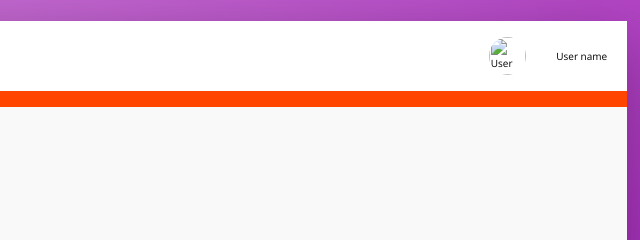
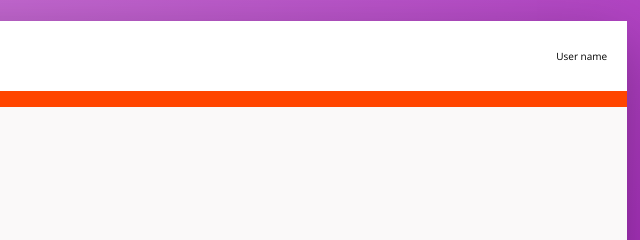
Before and after one commit to SDBowen/circle-gps-dashboard-mockup, a website: page dashboard/index.html in a window 1280 px wide. Shown: the top 240 px of the page, 640-1280 px from the left. Drawn offline with nearby package versions, Linux system fonts and the light colour scheme.

Commit message:
Remove user icon from nav bar

```diff
--- a/dashboard/index.html
+++ b/dashboard/index.html
@@ -20,14 +20,13 @@
     <div class="container">
       <header class="header">
         <img src="#" alt="Circle GPS logo" class="logo" />
-
         <nav class="user-nav">
           <div class="user-nav__user">
-            <img src="#" alt="User menu" class="user-nav__user-photo" />
             <span class="user-nav__user-name">User name</span>
           </div>
         </nav>
       </header>
+
       <div class="content">
         <nav class="sidebar">Navigation</nav>
         <main class="map-view">Map view</main>
--- a/dashboard/sass/_components.scss
+++ b/dashboard/sass/_components.scss
@@ -25,10 +25,4 @@
   &__user:hover {
     background-color: var(--color-grey-light-2);
   }
-
-  &__user-photo {
-    height: 3.75rem;
-    border-radius: 50%;
-    margin-right: 3rem;
-  }
 }
```
Also changed, not shown: dashboard/css/style.css.
